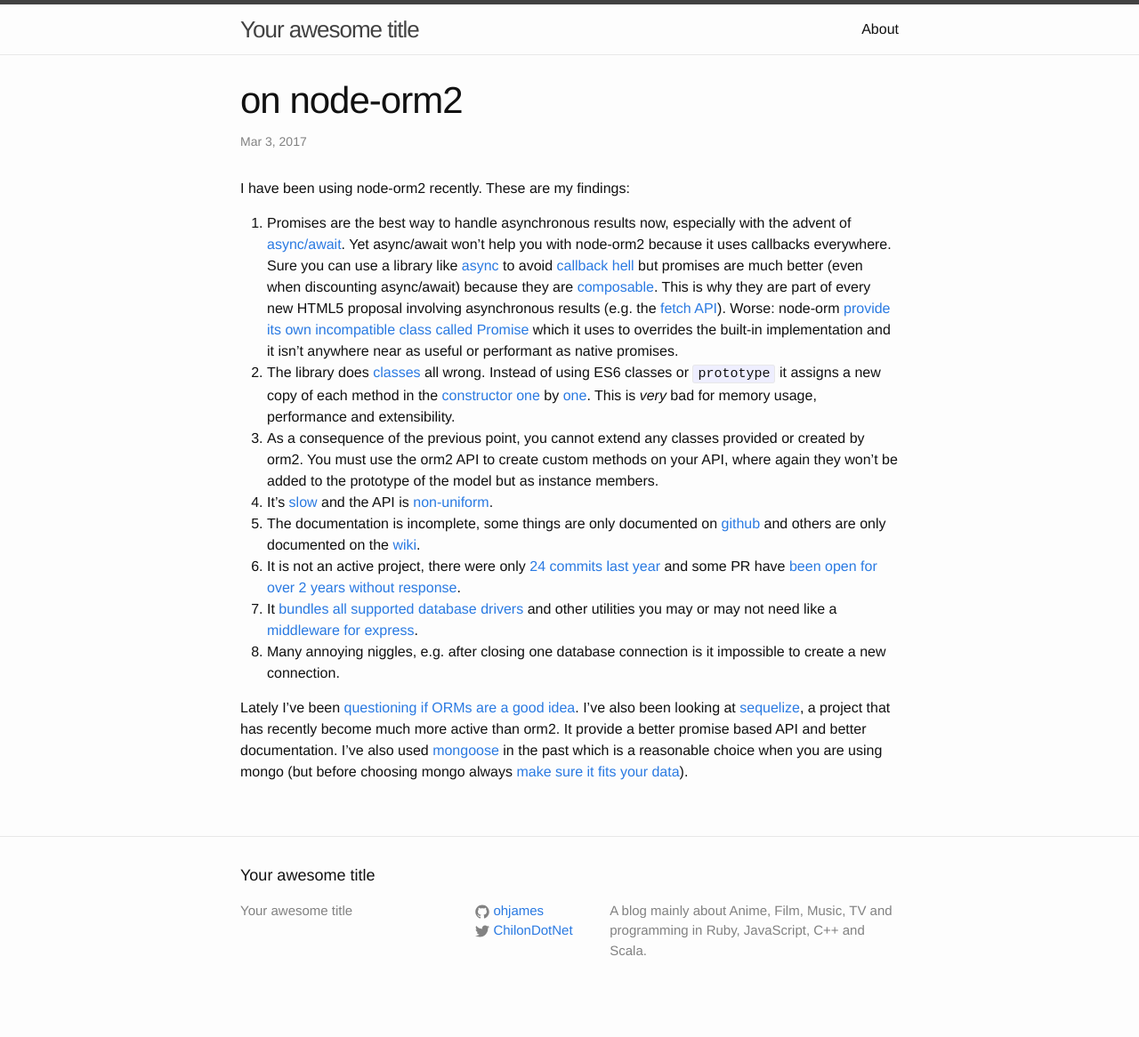
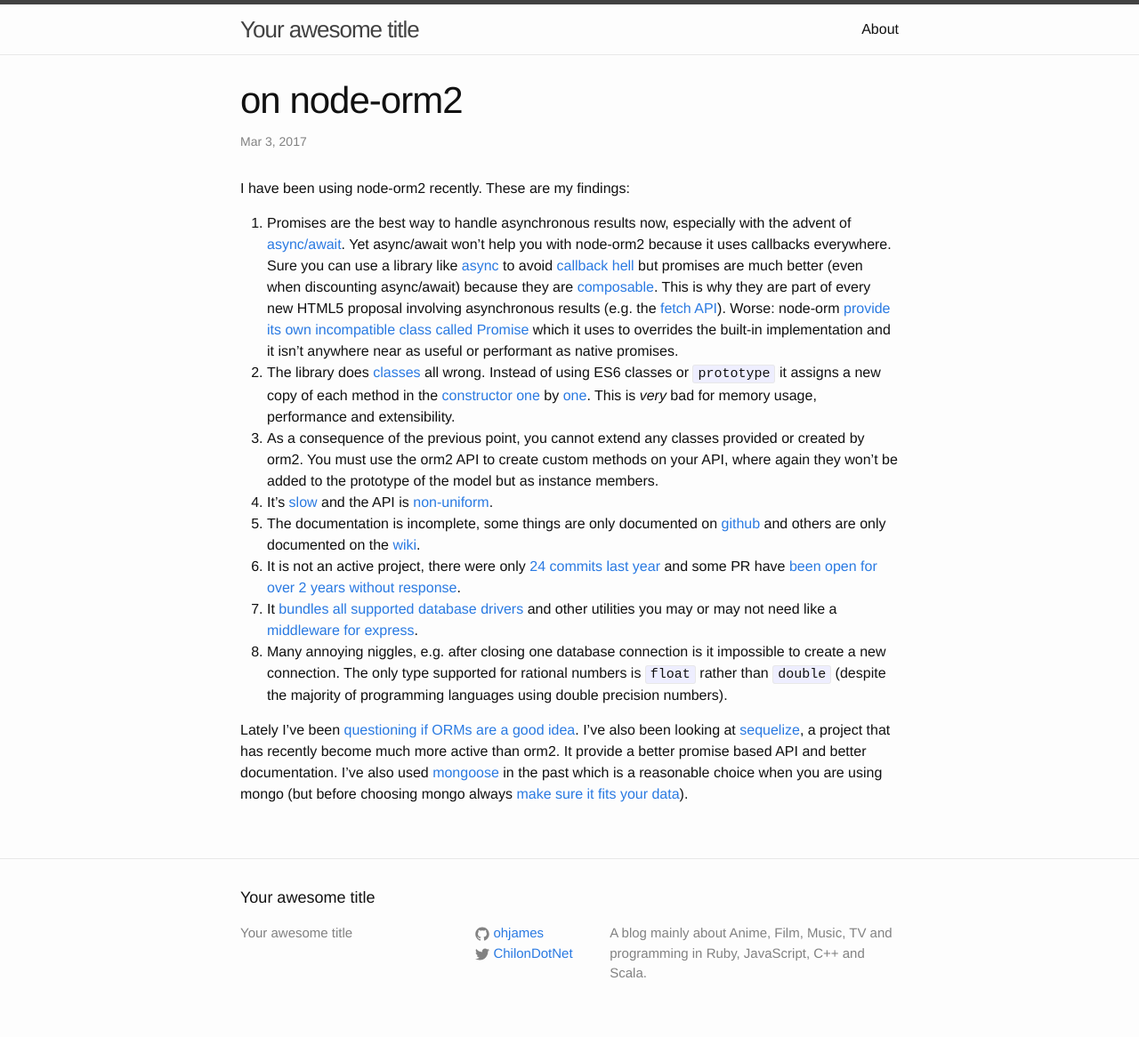
Before and after one commit to insidewhy/ohjames.github.io, a Jekyll site: the page built from _posts/2017-03-03-on-node-orm2.md, in a window 1280 px wide. Shown: the whole page at 89% size. Built offline with Jekyll 4.4.1, drawn with Linux system fonts in a browser that asks for light colours; before the commit the page ends 1140 px from its top, so only the background shows below that.

Commit message:
orm2: comment on floats vs doubles

```diff
--- a/_posts/2017-03-03-on-node-orm2.md
+++ b/_posts/2017-03-03-on-node-orm2.md
@@ -14,6 +14,6 @@ I have been using node-orm2 recently. These are my findings:
 1. The documentation is incomplete, some things are only documented on [github](https://github.com/dresende/node-orm2/blob/v3.2.3/Readme.md) and others are only documented on the [wiki](https://github.com/dresende/node-orm2/wiki).
 1. It is not an active project, there were only [24 commits last year](https://github.com/dresende/node-orm2/commits/master) and some PR have [been open for over 2 years without response](https://github.com/dresende/node-orm2/pull/574).
 1. It [bundles all supported database drivers](https://github.com/dresende/node-orm2/tree/v3.2.3/lib/Drivers/DML) and other utilities you may or may not need like a [middleware for express](https://github.com/dresende/node-orm2/blob/v3.2.3/lib/Express.js).
-1. Many annoying niggles, e.g. after closing one database connection is it impossible to create a new connection.
+1. Many annoying niggles, e.g. after closing one database connection is it impossible to create a new connection. The only type supported for rational numbers is `float` rather than `double` (despite the majority of programming languages using double precision numbers).
 
 Lately I've been [questioning if ORMs are a good idea](http://www.bigdatalittlegeek.com/blog/2014/3/18/orm-the-killer-of-scalability). I've also been looking at [sequelize](http://docs.sequelizejs.com/en/v3/), a project that has recently become much more active than orm2. It provide a better promise based API and better documentation. I've also used [mongoose](https://github.com/Automattic/mongoose) in the past which is a reasonable choice when you are using mongo (but before choosing mongo always [make sure it fits your data](http://www.sarahmei.com/blog/2013/11/11/why-you-should-never-use-mongodb/)).
```
